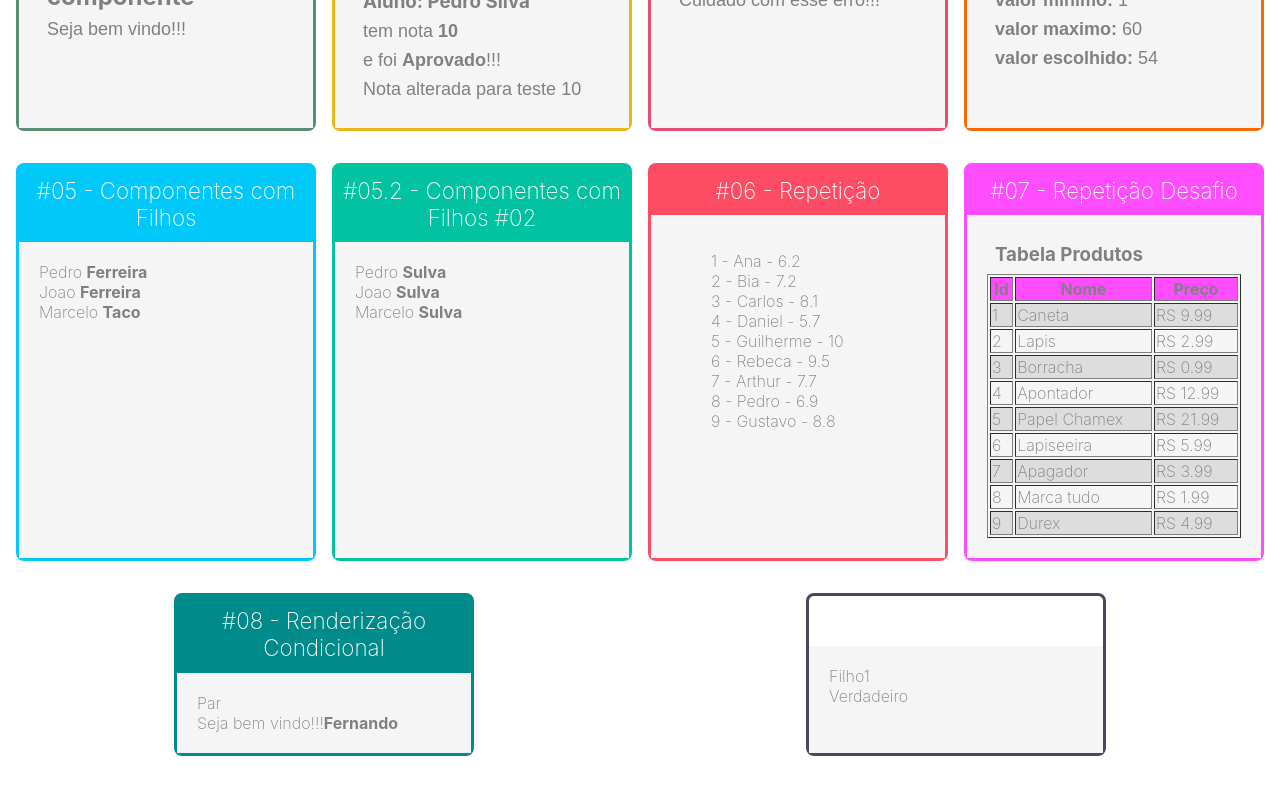
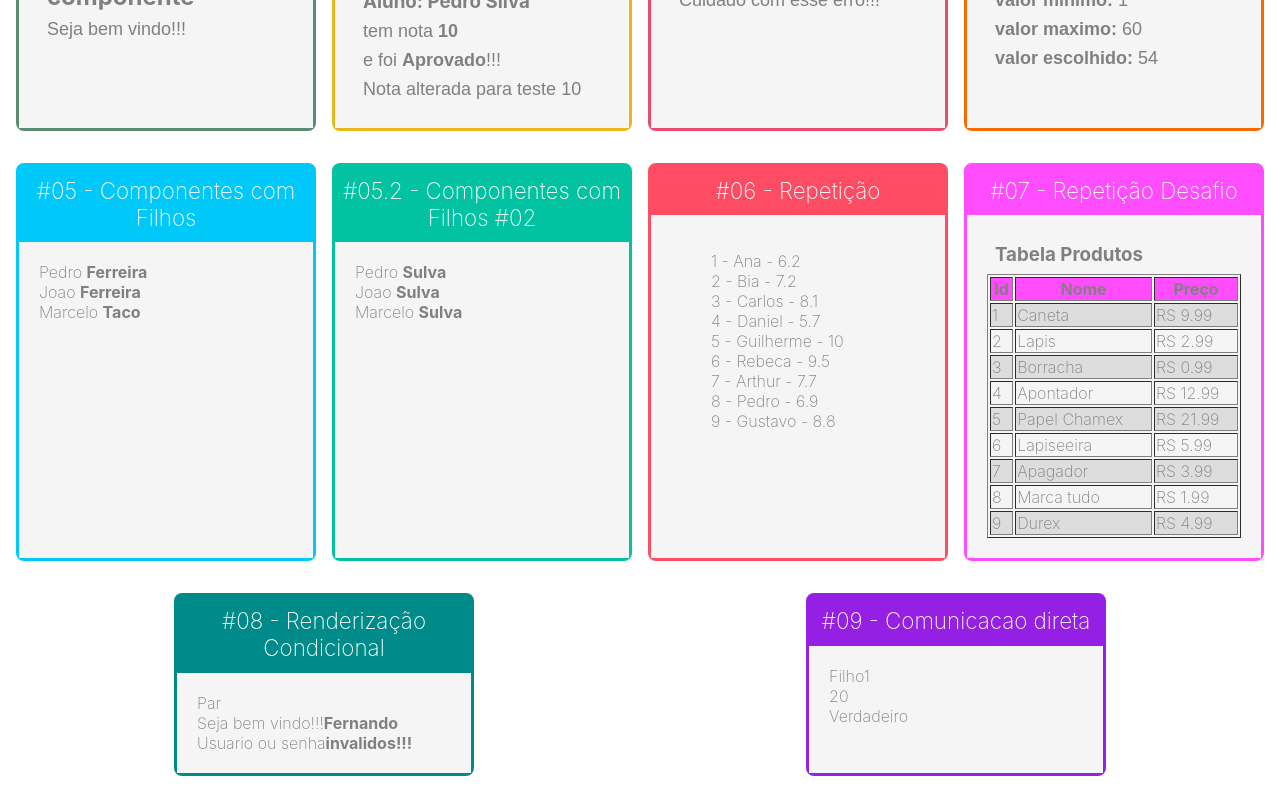
Before and after one commit to mrcomputer2018/primeiro, a React (Create React App) app: page / in a window 1280 px wide. Shown: the part 226-1026 px from the top of the page. Built offline with nearby package versions, Linux system fonts and the light colour scheme.

Commit message:
comunicacao direta

```diff
--- a/src/app.jsx
+++ b/src/app.jsx
@@ -62,11 +62,12 @@ function App(props) {
 
                 <Card titulo="#08 - Renderização Condicional"  color="#008B8B">
                     <ParOuImpar numero={20}></ParOuImpar>
-                    < UsuarioInfo usuario={{ nome: 'Fernando' }}/>
+                    <UsuarioInfo usuario={{ nome: 'Fernando' }}></UsuarioInfo>
+                    <UsuarioInfo usuario={{ email: 'fee@fe.oorg.br' }}></UsuarioInfo>
                 </Card>
 
-                <Card titulo="#09 - Comunicacao Direta"  color="cd #000080">
-                    <DiretaPai/>
+                <Card titulo="#09 - Comunicacao direta"  color="#9520E3">
+                    <DiretaPai />
                 </Card>
             </div>
         </div>
--- a/src/components/comunicacao/DiretaFilho.jsx
+++ b/src/components/comunicacao/DiretaFilho.jsx
@@ -1,10 +1,10 @@
-import React from " react"
+import React from "react"
 
 const DiretaFilho = (props) => {
     return (
         <div>
             <div>{ props.texto }</div>
-            <div>{ props.numbero }</div>
+            <div>{ props.numero }</div>
             <div>{ props.bool ? "Verdadeiro" : "Falso"}</div>
         </div>
     )
--- a/src/components/condicional/IF.jsx
+++ b/src/components/condicional/IF.jsx
@@ -1,5 +1,5 @@
 const IF = (props) => {
-    if(props.test) {
+    if (props.test) {
         //* retorno o corpo do componente
         return props.children
     }
@@ -7,7 +7,4 @@ const IF = (props) => {
         return false
     }
 }
-
-export const Else = (props) => props.children
-
 export default IF;
--- a/src/components/condicional/UsuarioInfo.jsx
+++ b/src/components/condicional/UsuarioInfo.jsx
@@ -1,5 +1,5 @@
 import React from "react"
-import IF, { Else } from "./IF"
+import IF from "./IF"
 
 const UsuarioInfo = (props) => {
     const usuario = props.usuario || {}
@@ -7,11 +7,11 @@ const UsuarioInfo = (props) => {
         <div>
            {/*  /* Usuario setado e susario.nome valido */}
             <IF test={usuario && usuario.nome}>
-                Seja bem vindo!!!<strong>{ usuario.nome }</strong>
+                Seja bem vindo!!!<strong>{ props.usuario.nome }</strong>
             </IF>
 
             <IF test={!usuario || !usuario.nome}>
-                Usuario ou email <strong>invalidos</strong>!!!
+                Usuario ou senha<strong>invalidos!!!</strong>
             </IF>
         </div>
     )
```
Also changed, not shown: 1 other file (tests, documents, lock files or other folders).
